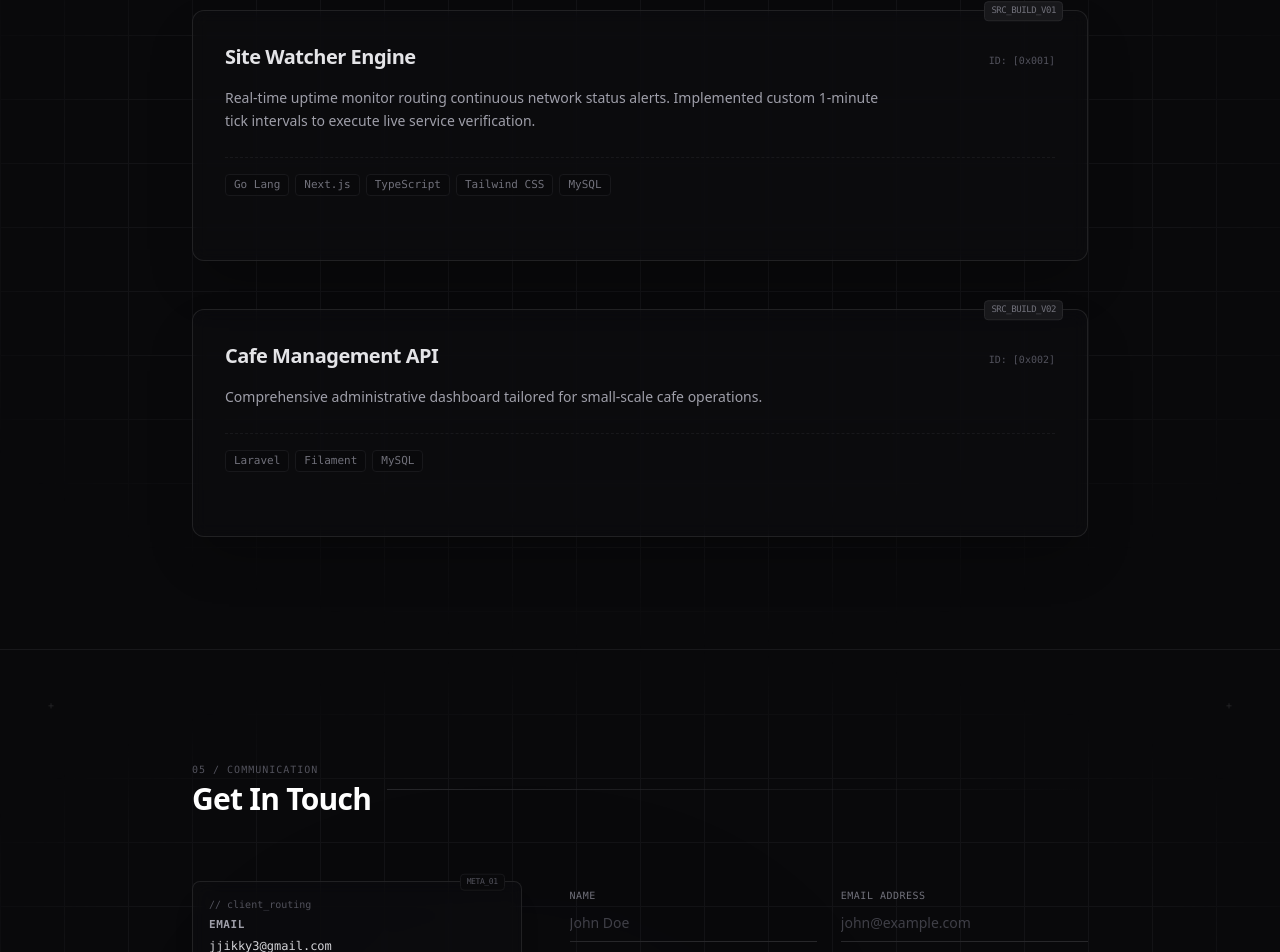
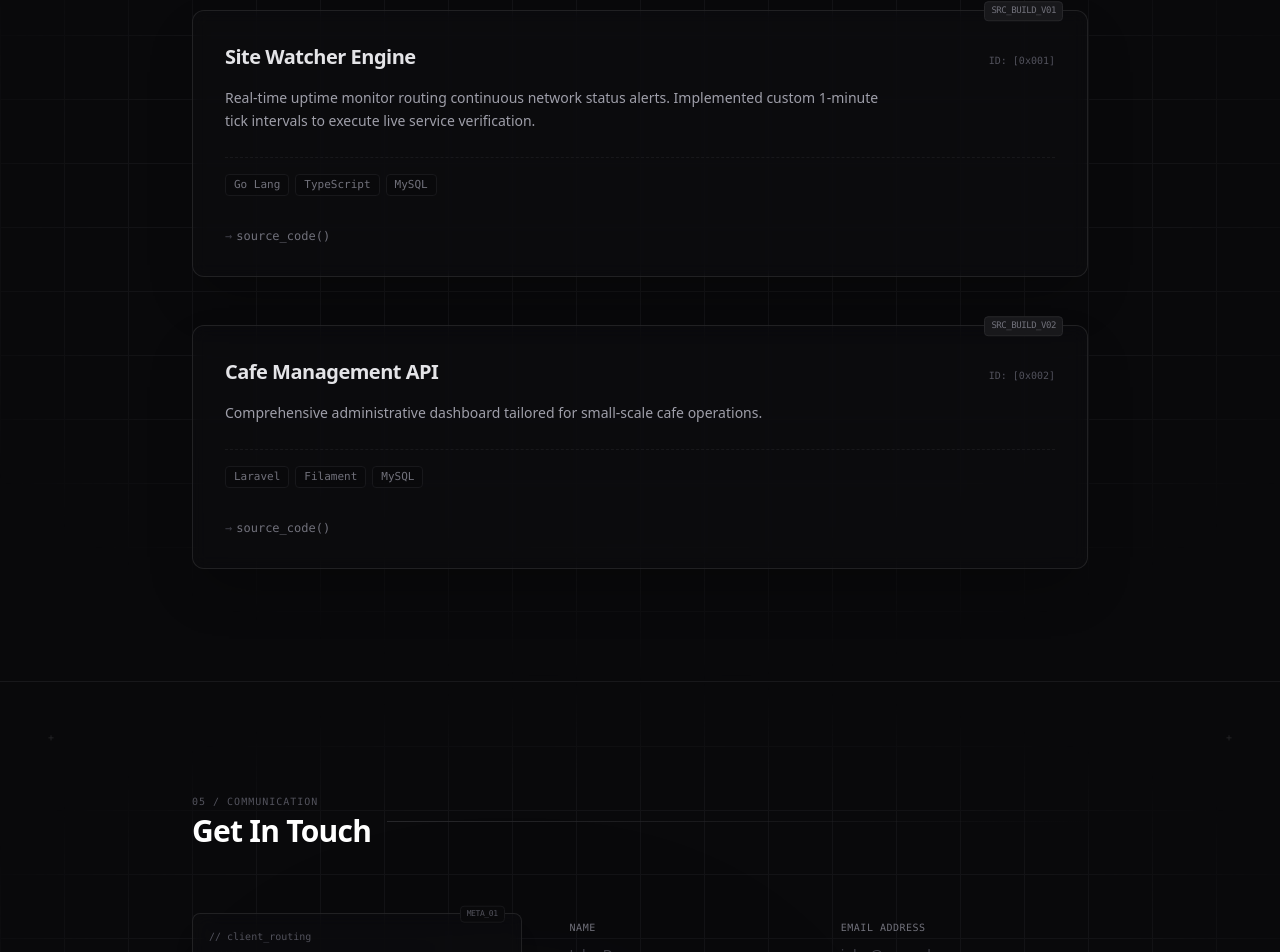
Before and after one commit to Jkz1/webportofolio, a Next.js app: page / in a window 1280 px wide. Shown: the part 2189-3141 px from the top of the page. Built offline with nearby package versions, Linux system fonts and the light colour scheme.

Commit message:
Add gitlink

```diff
--- a/app/sections/Projects.tsx
+++ b/app/sections/Projects.tsx
@@ -4,9 +4,9 @@ export default function Projects() {
       id: '01',
       title: 'Site Watcher Engine',
       description: 'Real-time uptime monitor routing continuous network status alerts. Implemented custom 1-minute tick intervals to execute live service verification.',
-      stack: ['Go Lang', 'Next.js', 'TypeScript', 'Tailwind CSS', 'MySQL'],
+      stack: ['Go Lang', 'TypeScript', 'MySQL'],
       liveLink: '#',
-      gitLink: '#',
+      gitLink: 'https://github.com/Jkz1/site-watcher-backend',
     },
     {
       id: '02',
@@ -14,7 +14,7 @@ export default function Projects() {
       description: 'Comprehensive administrative dashboard tailored for small-scale cafe operations.',
       stack: ['Laravel', 'Filament', 'MySQL'],
       liveLink: '#',
-      gitLink: '#',
+      gitLink: 'https://github.com/Jkz1/my_cafe_backend',
     },
   ];
 
@@ -74,15 +74,15 @@ export default function Projects() {
                 ))}
               </div>
 
-              {/* Action Syntax Links
+              {/* Action Syntax Links */}
               <div className="flex gap-5 font-mono text-xs">
-                <a
+                {/* <a
                   href={project.liveLink}
                   className="text-zinc-400 hover:text-white flex items-center gap-1 transition-colors group/btn"
                 >
                   <span className="text-zinc-600 group-hover/btn:text-zinc-400 transition-colors">→</span>
                   <span>live_demo()</span>
-                </a>
+                </a> */}
                 <a
                   href={project.gitLink}
                   className="text-zinc-500 hover:text-zinc-300 flex items-center gap-1 transition-colors group/btn"
@@ -90,7 +90,7 @@ export default function Projects() {
                   <span className="text-zinc-700 group-hover/btn:text-zinc-500 transition-colors">→</span>
                   <span>source_code()</span>
                 </a>
-              </div> */}
+              </div>
             </div>
           ))}
         </div>
```
